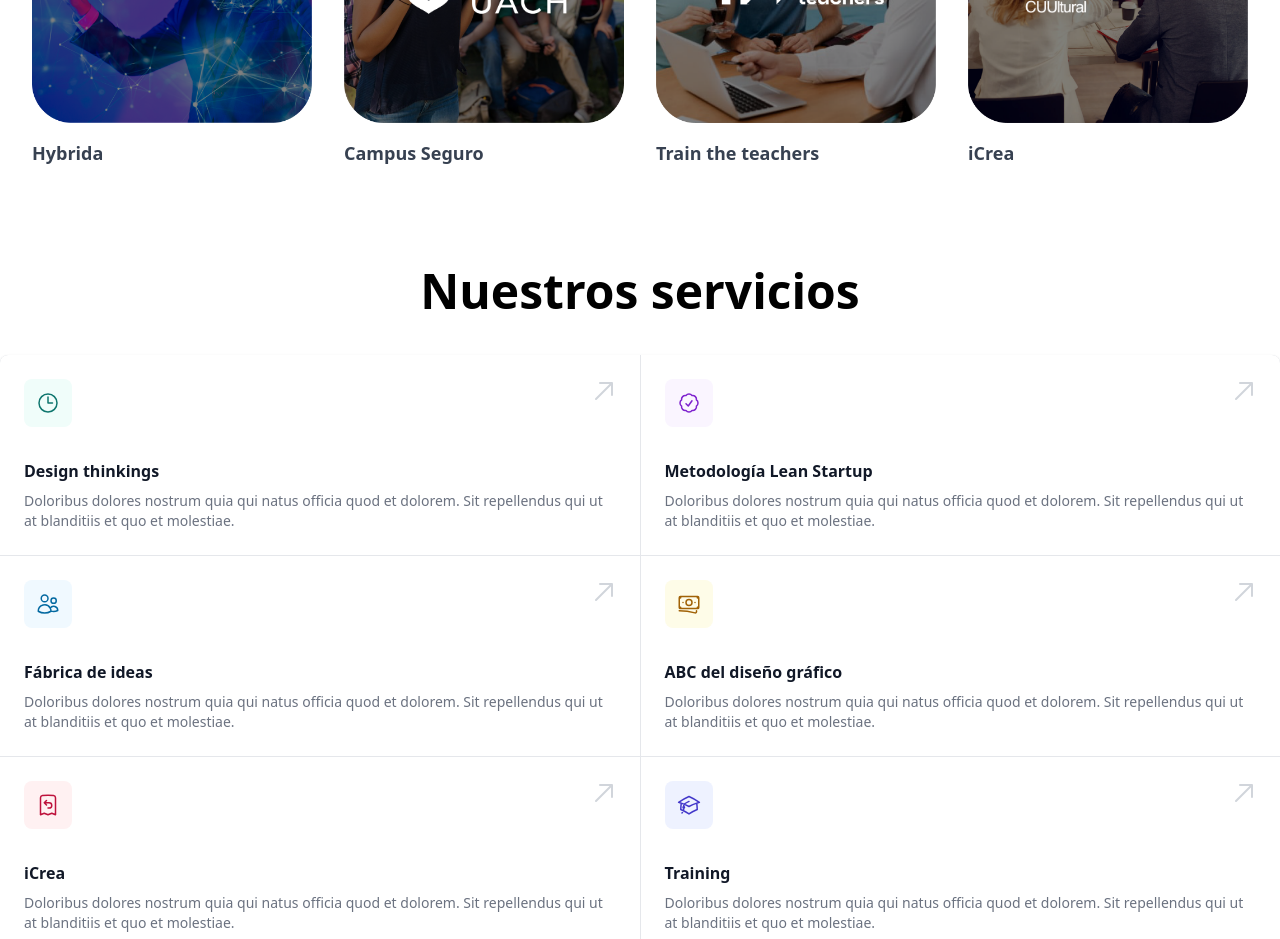
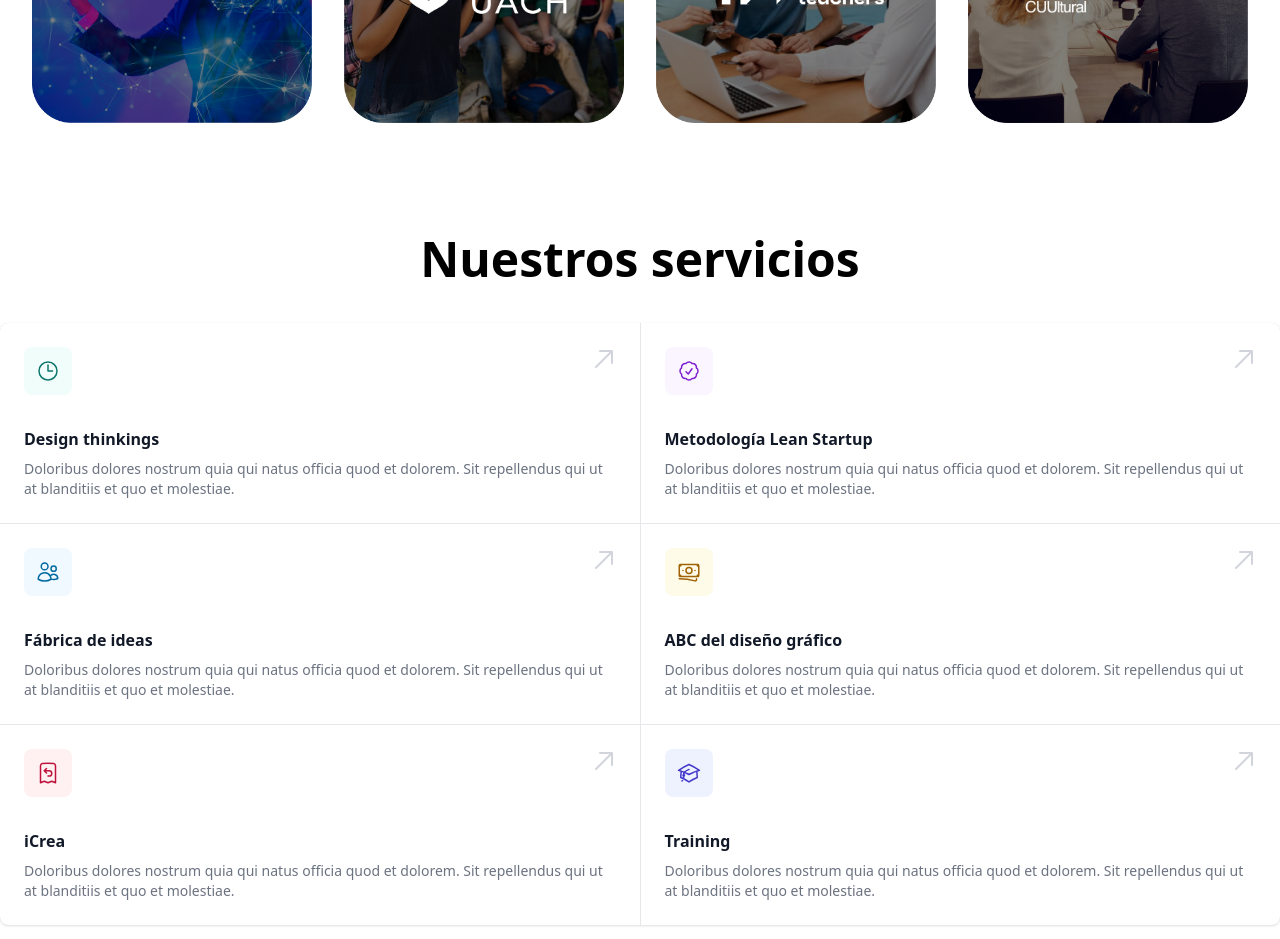
Before and after one commit to Avzolem/ciet, a Next.js app: page / in a window 1280 px wide. Shown: the part 1260-2199 px from the top of the page. Built offline with nearby package versions, Linux system fonts and the light colour scheme.

Commit message:
no title on products

```diff
--- a/components/Products.js
+++ b/components/Products.js
@@ -74,9 +74,7 @@ export default function Example() {
 									className="absolute w-44 top-1/2 left-1/2 transform -translate-x-1/2 -translate-y-1/2 group-hover:opacity-75"
 								/>
 							</div>
-							<h3 className="mt-4 text-lg font-semibold text-gray-700">
-								{product.name}
-							</h3>
+							<h3 className="mt-4 text-lg font-semibold text-gray-700"></h3>
 							<p className="mt-1 text-lg font-medium text-gray-900"></p>
 						</a>
 					))}
```
